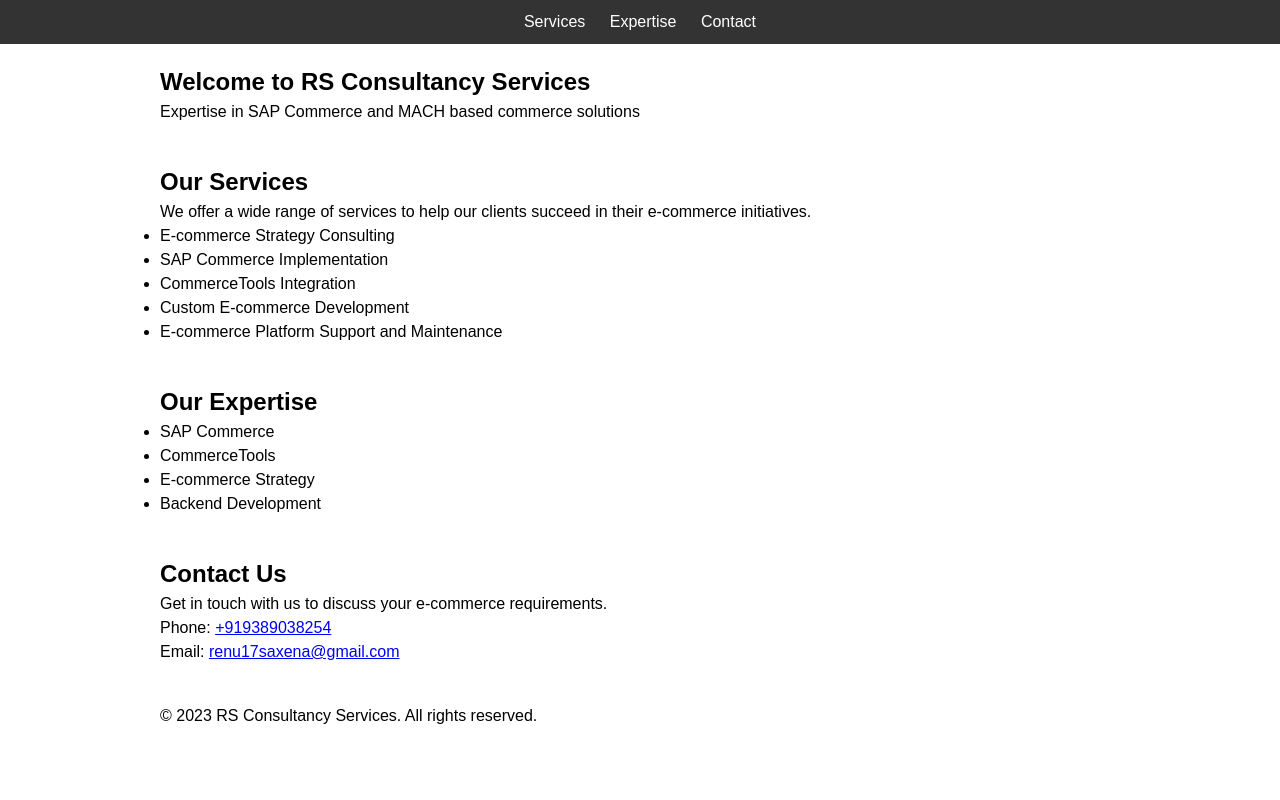
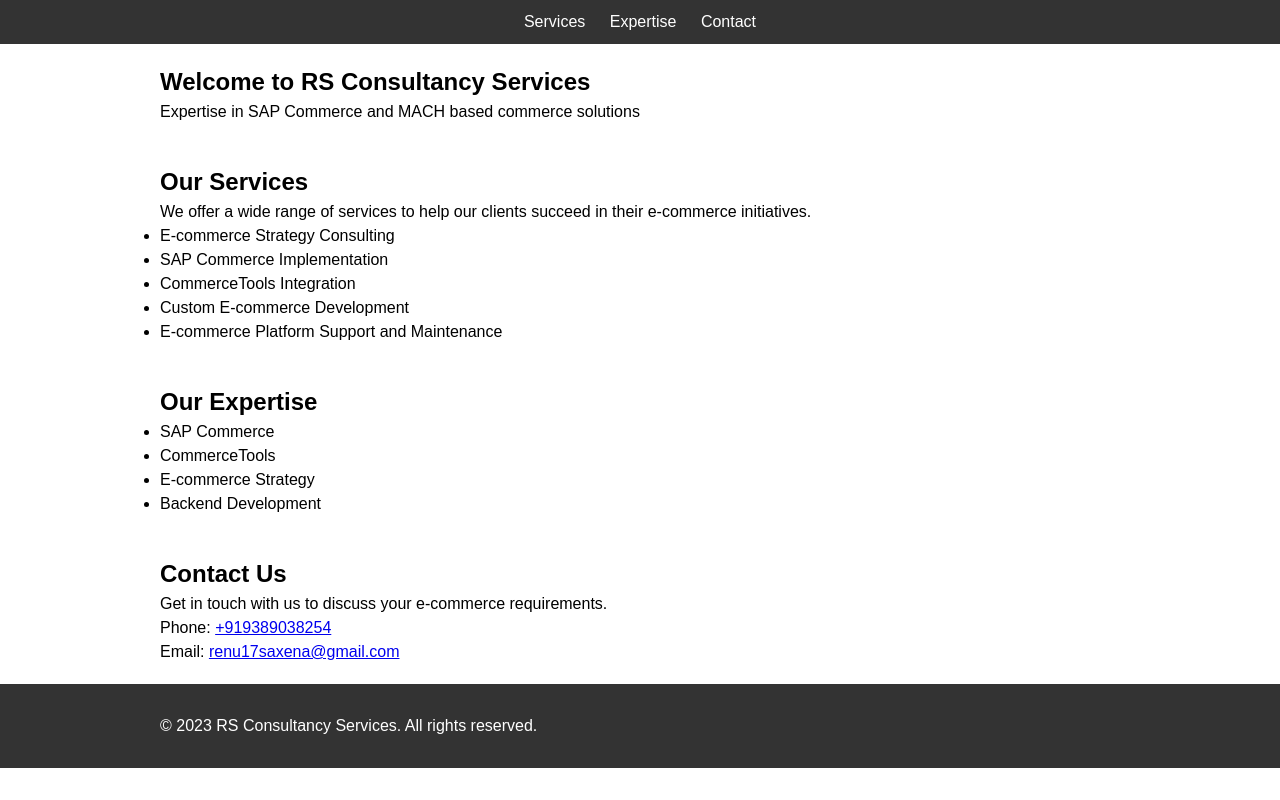
Before and after one commit to rohitsaxena59/rohitsaxena59.github.io, a plain HTML site: page index.html in a window 1280 px wide. Drawn offline with Linux system fonts and the light colour scheme.

Commit message:
Updated styles

```diff
--- a/styles.css
+++ b/styles.css
@@ -17,9 +17,10 @@
 }
 
 /* Header styles */
-header {
+header,footer {
   background-color: #333;
   padding: 10px 0;
+  color: white;
 }
 
 nav ul {
```
